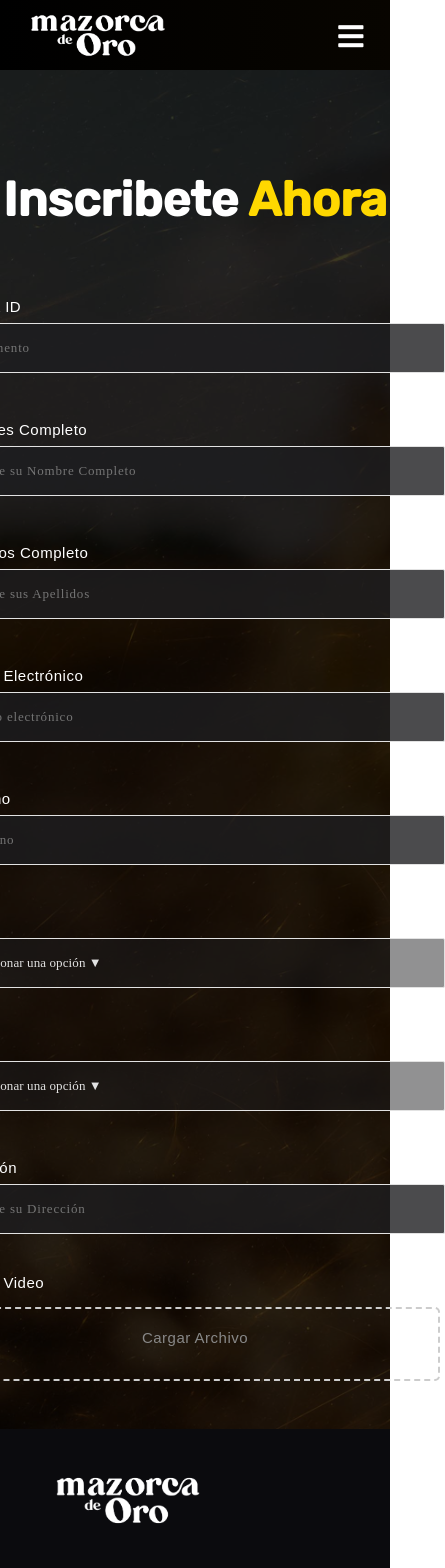
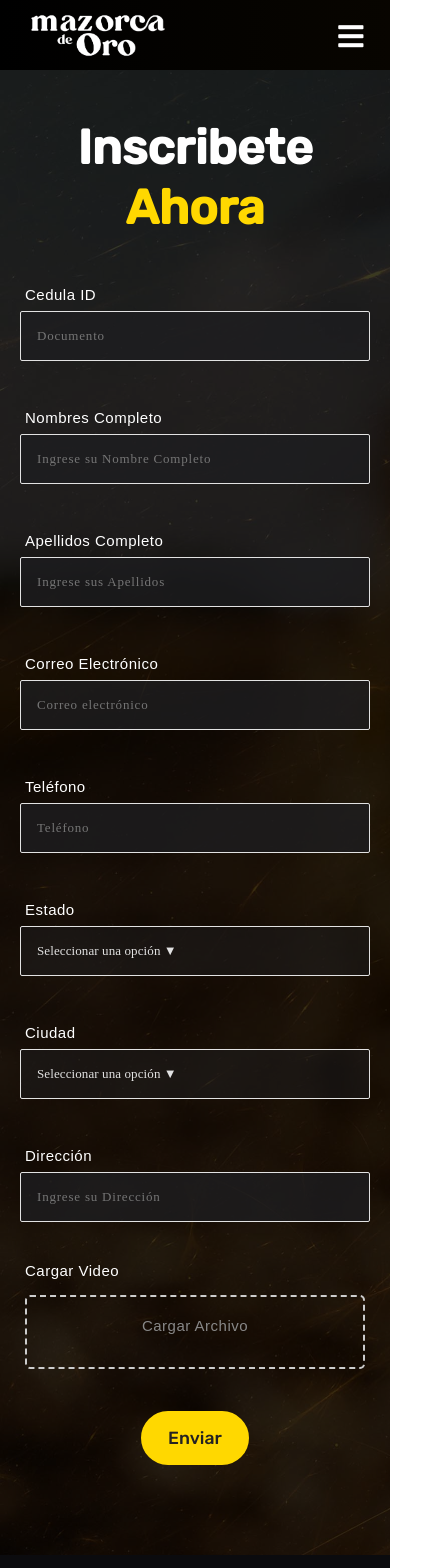
Before and after one commit to luisdavidwww/Mazorca-de-Oro, a React (Create React App) app: page /inscripcion in a window 390 px wide. Shown: the top 1568 px of the page, 445 px wide, since content can reach past the window. Built offline with nearby package versions, Linux system fonts and the light colour scheme.

Commit message:
Formulario Finalizado

```diff
--- a/src/components/Home/HomeComponent.jsx
+++ b/src/components/Home/HomeComponent.jsx
@@ -19,9 +19,9 @@ function HomeComponent() {
 
 
         <a href='/inscripcion' className='btn-link'>
-          <button className='btn-Incripción-Home'
+          <div className='btn-Incripción-Home'
               >Participar
-          </button>
+          </div>
         </a>
 
 
--- a/src/components/Inscription/Dropdown/DropdownOptions.css
+++ b/src/components/Inscription/Dropdown/DropdownOptions.css
@@ -139,3 +139,41 @@ body .container__Options_Scroll {
   width: 400px;
   margin-bottom: 1rem;
 }
+
+
+
+@media screen and (max-width: 768px) {
+
+  body .container__Options_Scroll {
+    display: flex;
+    position: absolute;
+    margin-top: 3.6rem;
+    width: 350px;
+    color:  #E2E2E2;
+    background-color: #161718;
+    overflow-y: scroll !important;
+    height: 35vh;
+    padding-bottom: 1rem;
+  }
+
+  .Input__Form-Search{
+    width: 245px !important;
+}
+
+
+  .List__Options{
+    display: flex;
+    width: 200px
+  };
+
+
+  .container_Dropdown_Options
+{
+    display: flex;
+    flex-direction: column;
+    width: 100%;
+}
+
+
+
+}
--- a/src/components/Inscription/InscriptionForm.css
+++ b/src/components/Inscription/InscriptionForm.css
@@ -12,7 +12,7 @@
     align-items: center;
     font-family: 'PT Sans', sans-serif;
     padding-top: 5rem;
-    padding-bottom: 3rem;
+    padding-bottom: 7rem;
   }
 
 
@@ -287,3 +287,65 @@
   input[type="file"] {
     display: none; /* Oculta el campo de entrada real */
   }
+
+  .container-btn{
+    display: flex;
+    justify-content: center;
+    margin-top: 2rem;
+  }
+  .btn-form{
+    display: inline-block;
+    padding: 15px 25px;
+    font-size: 18px;
+    border-radius: 2px;
+    text-decoration-line: none;
+    outline: none;
+    border: 2px solid  #ffd800;
+    background-color: #ffd800;
+    border-radius: 50px;
+    cursor: pointer;
+    margin: 10px;
+    font-family: 'Rubik', sans-serif;
+    font-size: 1.1rem;
+    font-weight: 500;
+    color: #242222;
+    transition: all 0.3s ease-out;
+  }
+
+  .btn-form:hover{
+    display: inline-block;
+    border: 2px solid  #fbff1d;
+    background-color: #fbff1d;
+    color: #242222;
+    transition: all 0.3s ease-out;
+  }
+
+  @media screen and (max-width: 768px) {
+
+    .Titulo-Principal-Inscripcion{
+      width: 70%;
+      line-height: 60px;
+    }
+
+    .Inscripction-container {
+      padding-top: 3rem;
+      padding-bottom: 5rem;
+      width: 100%;
+    }
+
+    .Container__Label-Email{
+      display: flex;
+      flex-direction: column;
+      justify-content: center;
+      padding-top: 2rem;
+      width: 100%;
+  }
+  .Container__Label-Dropbox{
+    display: flex;
+    flex-direction: column;
+    padding-top: 1.5rem;
+    width: 350px;
+  }
+
+
+  }
--- a/src/components/Inscription/InscriptionForm.jsx
+++ b/src/components/Inscription/InscriptionForm.jsx
@@ -13,12 +13,13 @@ import City from '../../Data/City.json';
 import './InscriptionForm.css';
 
 function InscriptionForm() {
-  const { CustBillID, name, lastName, email, password, telefono, onChange } = useForm({
+  const { CustBillID, name, lastName, email, password, telefono, direccion, onChange } = useForm({
     CustBillID: '',
     name: '',
     lastName:'',
     email: '',
-    telefono: ''
+    telefono: '',
+    direccion:''
   });
 
   const ProductosBayer = ["Adengo", "Audax", "Roundup", "Decis", "Larvin", "Alsystin"];
@@ -149,18 +150,17 @@ function InscriptionForm() {
 
           {/* Dirección */}
           <div className='Container__Label-Email'>
-            <label htmlFor='name' className='Label__Form'>
+            <label htmlFor='direccion' className='Label__Form'>
               Dirección
             </label>
             <input
               type='text'
               className='Input__Form'
-              id='name'
+              id='direccion'
               placeholder='Ingrese su Dirección'
-              value={name}
+              value={direccion}
               autoComplete='off'
-              onChange={(e) => onChange(e.target.value, 'name','letters')}
-
+              onChange={(e) => onChange(e.target.value, 'direccion','letters')}
             />
           </div>
 
@@ -186,6 +186,15 @@ function InscriptionForm() {
               style={{ display: 'none' }} // Ocultar el campo de entrada real
             />
           </div>
+
+          {/* Boton */}
+          <div className='container-btn'>
+              <button className='btn-form' type="button" >
+                Enviar
+              </button>
+          </div>
+
+
         </form>
       </div>
     </>
```
